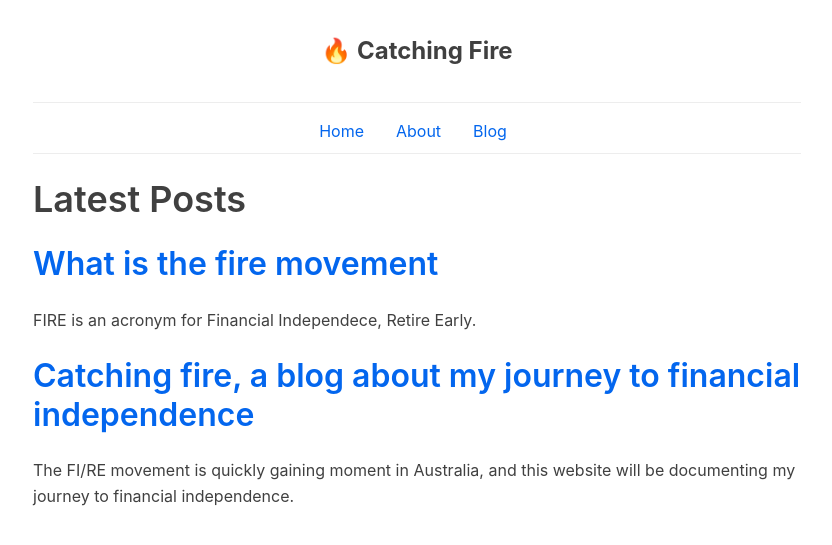
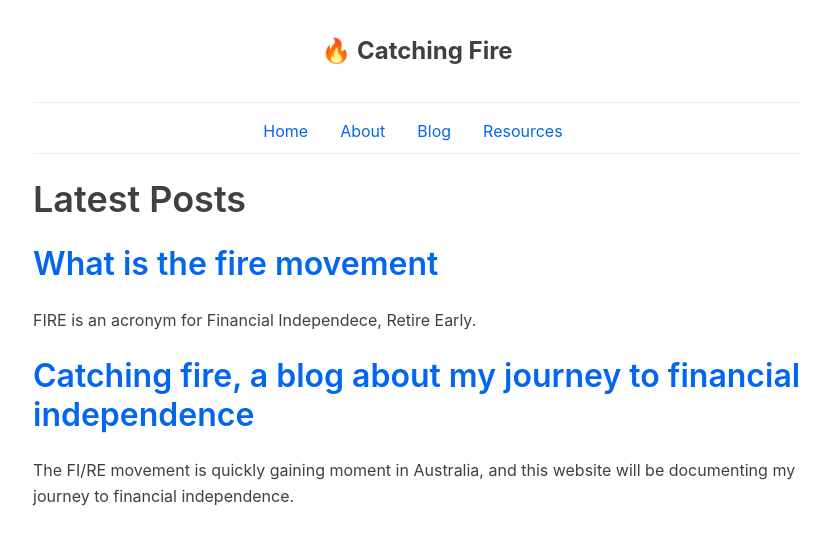
Before and after one commit to bak3s/bak3s.github.io, a Jekyll site: the page built from blog.html, in a window 1280 px wide. Shown: the top 545 px of the page, without its empty margins (223-1055 px from the left). Built offline with Jekyll 4.4.1, drawn with Linux system fonts in a browser that asks for light colours; emoji names are drawn with the system emoji font; a script that is not in the unit is left out.

Commit message:
Added resources to header

```diff
--- a/_includes/header.html
+++ b/_includes/header.html
@@ -8,5 +8,6 @@
         <li><a href="/">Home</a></li>
         <li><a href="/about/">About</a></li>
         <li><a href="/blog/">Blog</a></li>
+        <li><a href="/resources/">Resources</a></li>
     </ul>
 </nav>
```
